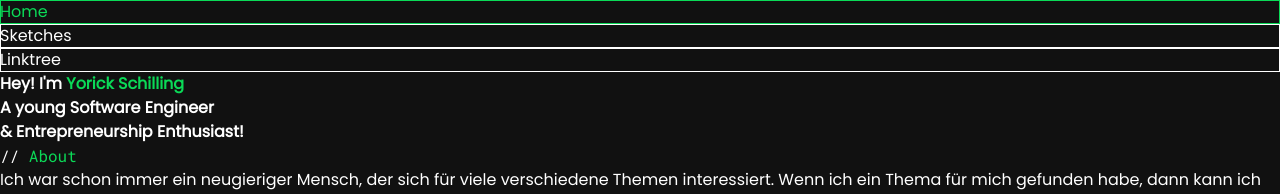
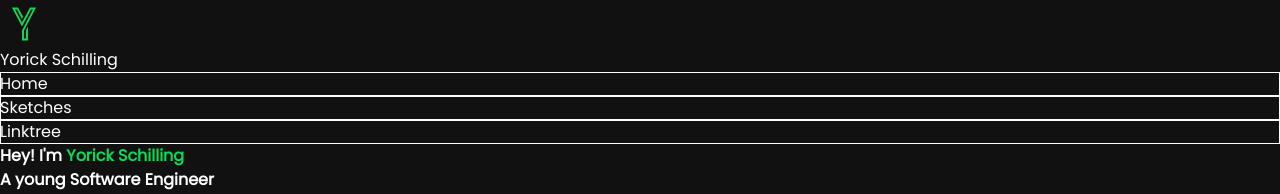
Before and after one commit to YSchilling/personal-website, a Vue app: page / in a window 1280 px wide. Shown: the top 194 px of the page. Built offline with nearby package versions, Linux system fonts and the light colour scheme.

Commit message:
added logo

```diff
--- a/index.html
+++ b/index.html
@@ -2,7 +2,7 @@
 <html lang="en">
   <head>
     <meta charset="UTF-8" />
-    <link rel="icon" href="/favicon.ico" />
+    <link rel="icon" href="/logo.svg" />
     <meta name="viewport" content="width=device-width, initial-scale=1.0" />
     <title>Yorick Schilling</title>
   </head>
--- a/src/components/Hero.vue
+++ b/src/components/Hero.vue
@@ -5,9 +5,13 @@ import Navbar from "./Navbar.vue";
 
 <template>
   <section class="grid grid-cols-12 grid-rows-3 min-h-screen">
-    <Navbar
-      class="col-start-9 col-span-3 lg:col-start-9 lg:col-span-2 justify-self-end my-24 lg:mt-24"
-    />
+    <header class="col-start-3 col-span-8 mt-24 flex items-center justify-between h-6">
+      <div class="flex items-center">
+        <img src="/logo.svg" alt="Logo">
+        <h2 class="text-2xl">Yorick Schilling</h2>
+      </div>
+      <Navbar/>
+    </header>
     <h1
       class="text-4xl md:text-5xl xl:text-6xl row-start-2 justify-self-center lg:justify-self-start col-start-3 col-span-8 leading-tight flex items-center text-center lg:text-left"
     >
```
Also changed, not shown: public/logo.svg (added).
